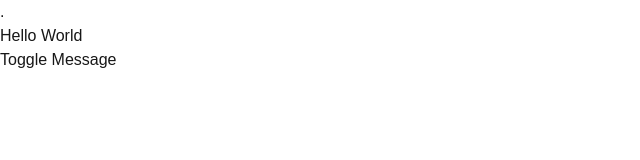
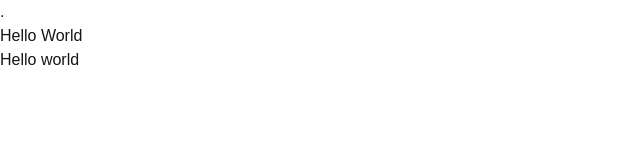
Before and after one commit to sovannvath/WCT, a Next.js app: page / in a window 1280 px wide. Shown: the top 160 px of the page, without its empty margins (0-640 px from the left). Built offline with nearby package versions, Linux system fonts and the light colour scheme.

Commit message:
changes the file testing

```diff
--- a/app/page.jsx
+++ b/app/page.jsx
@@ -11,7 +11,7 @@ const Home = () => {
   return (
     <div>.
       <h1>{message}</h1>
-      <button onClick={toggleMessage}>Toggle Message</button>
+      <button onClick={toggleMessage}>Hello world</button>
     </div>
   );
 };
```
